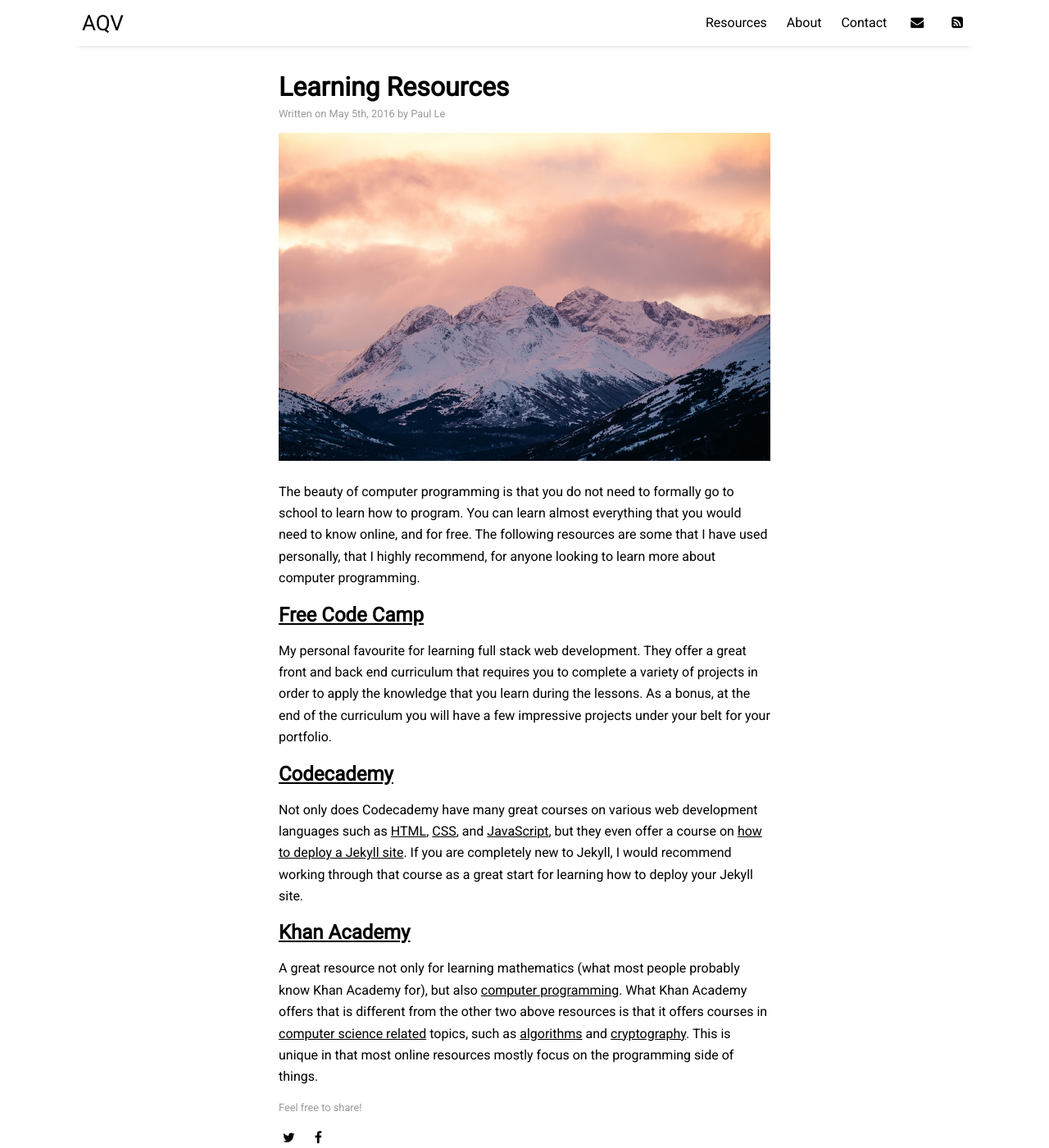
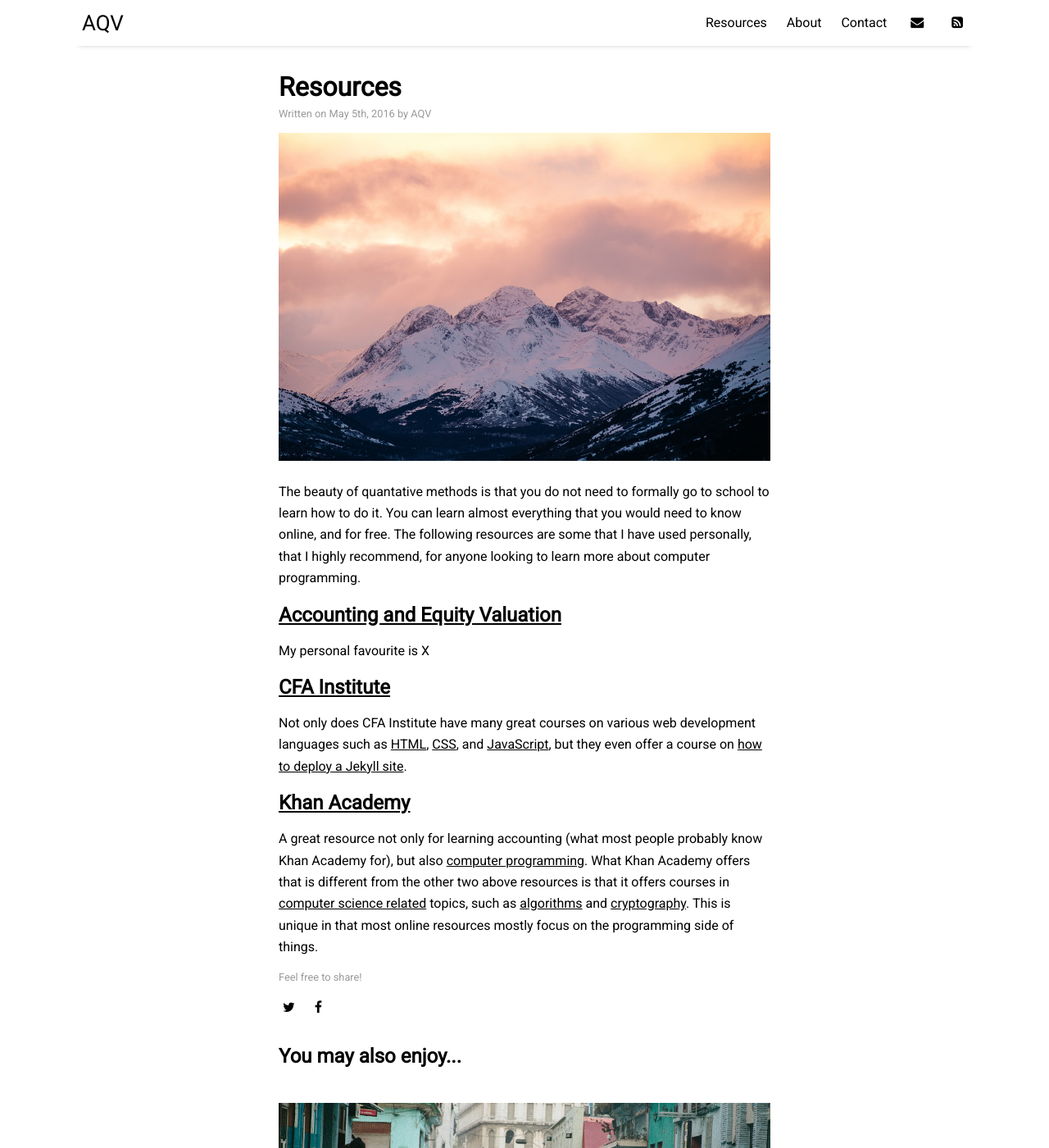
Before and after one commit to aqv-us/aqv-us, a Jekyll site: the page built from _posts/2016-05-05-learning-resources.md, in a window 1280 px wide and 1400 px high. Shown: the whole window at 82% size. Built offline with Jekyll 4.4.1, drawn with Linux system fonts in a browser that asks for light colours; nearby versions of some CDN libraries.

Commit message:
Update 2016-05-05-learning-resources.md

```diff
--- a/_posts/2016-05-05-learning-resources.md
+++ b/_posts/2016-05-05-learning-resources.md
@@ -1,22 +1,22 @@
 ---
 layout: post
-title: "Learning Resources"
-author: "Paul Le"
+title: "Resources"
+author: "AQV"
 categories: resources
 tags: [documentation,sample]
 image: arctic-2.jpg
 ---
 
-The beauty of computer programming is that you do not need to formally go to school to learn how to program. You can learn almost everything that you would need to know online, and for free. The following resources are some that I have used personally, that I highly recommend, for anyone looking to learn more about computer programming.
+The beauty of quantative methods is that you do not need to formally go to school to learn how to do it. You can learn almost everything that you would need to know online, and for free. The following resources are some that I have used personally, that I highly recommend, for anyone looking to learn more about computer programming.
 
-## [Free Code Camp](https://www.freecodecamp.org/)
+## [Accounting and Equity Valuation](https://www.accval.org/)
 
-My personal favourite for learning full stack web development. They offer a great front and back end curriculum that requires you to complete a variety of projects in order to apply the knowledge that you learn during the lessons. As a bonus, at the end of the curriculum you will have a few impressive projects under your belt for your portfolio.
+My personal favourite is X
 
-## [Codecademy](https://www.codecademy.com/)
+## [CFA Institute](https://www.cfainstitute.com/)
 
-Not only does Codecademy have many great courses on various web development languages such as [HTML](https://www.codecademy.com/learn/learn-html), [CSS](https://www.codecademy.com/learn/learn-css), and [JavaScript](https://www.codecademy.com/learn/introduction-to-javascript), but they even offer a course on [how to deploy a Jekyll site](https://www.codecademy.com/learn/deploy-a-website). If you are completely new to Jekyll, I would recommend working through that course as a great start for learning how to deploy your Jekyll site.
+Not only does CFA Institute have many great courses on various web development languages such as [HTML](https://www.codecademy.com/learn/learn-html), [CSS](https://www.codecademy.com/learn/learn-css), and [JavaScript](https://www.codecademy.com/learn/introduction-to-javascript), but they even offer a course on [how to deploy a Jekyll site](https://www.codecademy.com/learn/deploy-a-website).
 
 ## [Khan Academy](https://www.khanacademy.org/)
 
-A great resource not only for learning mathematics (what most people probably know Khan Academy for), but also [computer programming](https://www.khanacademy.org/computing/computer-programming). What Khan Academy offers that is different from the other two above resources is that it offers courses in [computer science related](https://www.khanacademy.org/computing/computer-science) topics, such as [algorithms](https://www.khanacademy.org/computing/computer-science/algorithms) and [cryptography](https://www.khanacademy.org/computing/computer-science/cryptography). This is unique in that most online resources mostly focus on the programming side of things.
+A great resource not only for learning accounting (what most people probably know Khan Academy for), but also [computer programming](https://www.khanacademy.org/computing/computer-programming). What Khan Academy offers that is different from the other two above resources is that it offers courses in [computer science related](https://www.khanacademy.org/computing/computer-science) topics, such as [algorithms](https://www.khanacademy.org/computing/computer-science/algorithms) and [cryptography](https://www.khanacademy.org/computing/computer-science/cryptography). This is unique in that most online resources mostly focus on the programming side of things.
```
